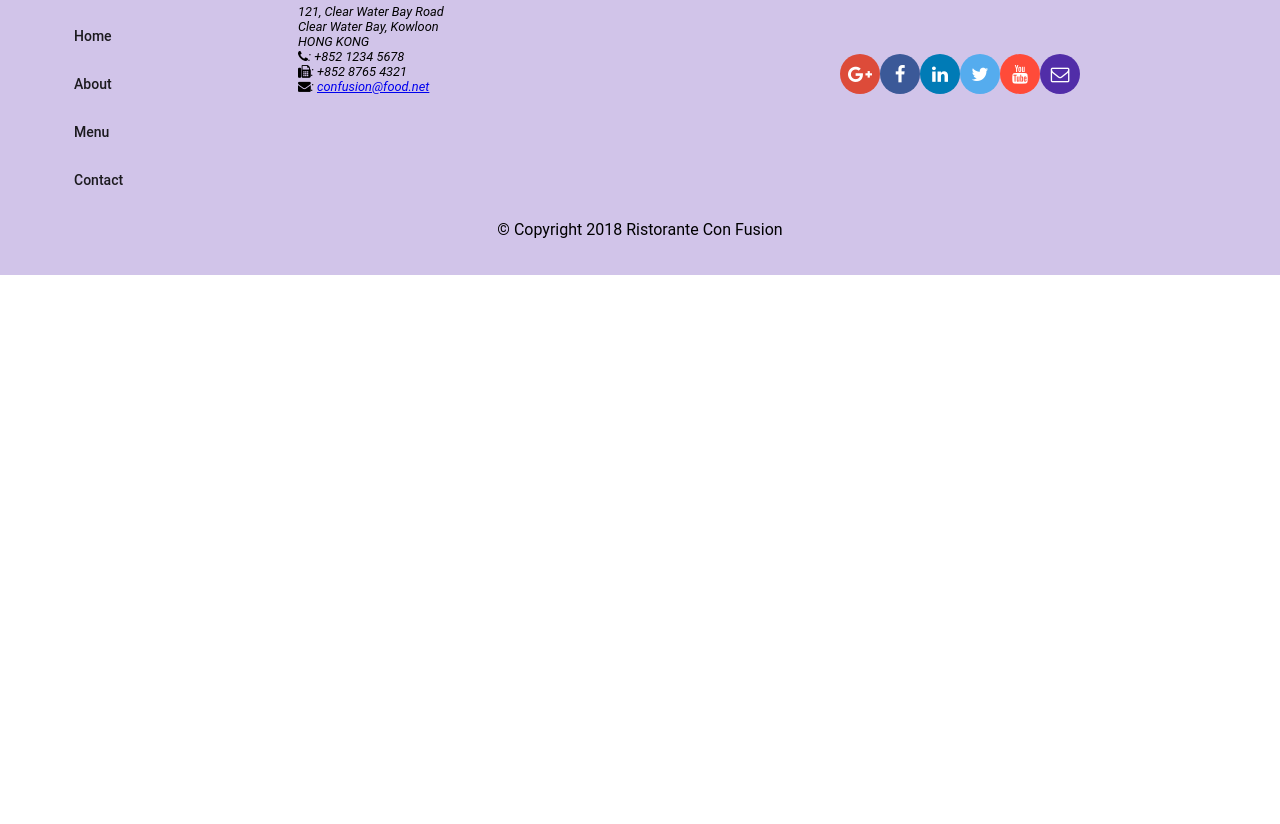
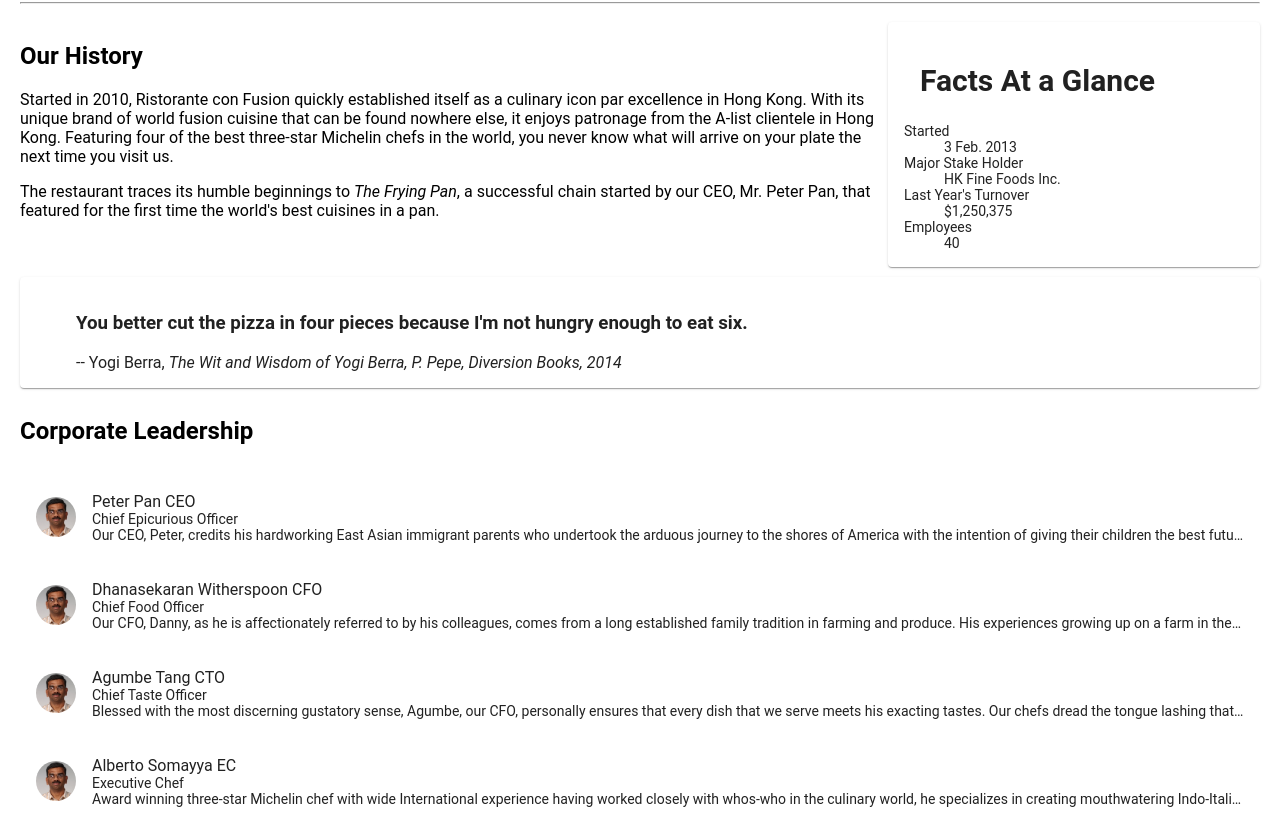
Before and after one commit to miyushan/Angular, an Angular app: page /about in a window 1280 px wide. Before the commit this address led to /. Shown: the part 416-1240 px from the top of the page. Before the commit the page ends 800 px from the top, so only its background shows below. Built offline with nearby package versions, Linux system fonts and the light colour scheme.

Commit message:
Assignment- 2 completed

```diff
--- a/src/app/about/about.component.html
+++ b/src/app/about/about.component.html
@@ -1,3 +1,68 @@
-<p>
-  about works!
-</p>
+<div class="container"
+  fxLayout="column"
+  fxLayoutGap="10px">
+
+  <div fxFlex>
+    <div>
+        <h3>About Us</h3>
+        <hr>
+    </div>
+  </div>
+
+  <div fxFlex>
+    <div fxLayout="column" fxLayout.gt-sm="row">
+      <div fxFlex="70">
+        <h2>Our History</h2>
+        <p>Started in 2010, Ristorante con Fusion quickly established itself as a culinary icon par excellence in Hong Kong. With its unique brand of world fusion cuisine that can be found nowhere else, it enjoys patronage from the A-list clientele in Hong Kong.  Featuring four of the best three-star Michelin chefs in the world, you never know what will arrive on your plate the next time you visit us.</p>
+        <p>The restaurant traces its humble beginnings to <em>The Frying Pan</em>, a successful chain started by our CEO, Mr. Peter Pan, that featured for the first time the world's best cuisines in a pan.</p>
+      </div>
+      <div fxFlex="30">
+        <mat-card>
+          <mat-card-header>
+            <mat-card-title>
+            <h2>Facts At a Glance</h2>
+            </mat-card-title>
+          </mat-card-header>
+          <mat-card-content>
+            <dl>
+              <dt>Started</dt>
+              <dd>3 Feb. 2013</dd>
+              <dt>Major Stake Holder</dt>
+              <dd>HK Fine Foods Inc.</dd>
+              <dt>Last Year's Turnover</dt>
+              <dd>$1,250,375</dd>
+              <dt>Employees</dt>
+              <dd>40</dd>
+            </dl>
+          </mat-card-content>
+        </mat-card>
+      </div>
+    </div>
+  </div>
+
+  <div fxFlex>
+    <mat-card>
+      <blockquote>
+        <h3>You better cut the pizza in four pieces because
+            I'm not hungry enough to eat six.</h3>
+        <footer>-- Yogi Berra,
+          <cite>The Wit and Wisdom of Yogi Berra,
+            P. Pepe, Diversion Books, 2014</cite>
+        </footer>
+      </blockquote>
+    </mat-card>
+  </div>
+
+
+  <div fxFlex>
+    <h2>Corporate Leadership</h2>
+    <mat-list>
+      <mat-list-item  *ngFor="let leader of leaders">
+        <img matListAvatar src="{{leader.image}}">
+        <p matLine>{{leader.name}} {{leader.abbr}}</p>
+        <p matLine>{{leader.designation}}</p>
+        <p matLine>{{leader.description}}</p>
+      </mat-list-item>
+     </mat-list>
+  </div>
+</div>
--- a/src/app/about/about.component.ts
+++ b/src/app/about/about.component.ts
@@ -1,4 +1,8 @@
 import { Component, OnInit } from '@angular/core';
+import { Leader } from '../shared/leader';
+import { LeaderService } from '../services/leader.service';
+import { from } from 'rxjs';
+
 
 @Component({
   selector: 'app-about',
@@ -7,9 +11,12 @@
 })
 export class AboutComponent implements OnInit {
 
-  constructor() { }
+  leaders: Leader[];
+
+  constructor(private leaderservice: LeaderService) { }
 
   ngOnInit() {
+  	 this.leaders = this.leaderservice.getLeaders();
   }
 
 }
--- a/src/app/app-routing/routes.ts
+++ b/src/app/app-routing/routes.ts
@@ -8,6 +8,7 @@
 
 export const routes: Routes =[
     {path: 'home', component: HomeComponent},
+    {path: 'about', component: AboutComponent},
     {path: 'menu', component: MenuComponent},
     {path: 'dishdetail/:id', component: DishdetailComponent },
     {path: 'contactus', component: ContactComponent},
--- a/src/app/app.module.ts
+++ b/src/app/app.module.ts
@@ -23,6 +23,7 @@
 import { ContactComponent } from './contact/contact.component';
 
 import { DishService } from './services/dish.service';
+import { LeaderService } from './services/leader.service';
 import { PromotionService } from './services/promotion.service';
 
 import { AppRoutingModule } from './app-routing/app-routing.module';
@@ -52,7 +53,8 @@
   ],
   providers: [
     DishService,
-    PromotionService
+    PromotionService,
+    LeaderService
   ],
   bootstrap: [AppComponent]
 })
--- a/src/app/header/header.component.html
+++ b/src/app/header/header.component.html
@@ -1,7 +1,7 @@
 <mat-toolbar color="primary">
   <span><img src="/assets/images/logo.png" height=30 width=41></span>
   <a mat-button routerLink='/home' routerLinkActive='active'><span class="fa fa-home fa-lg"></span> Home</a>
-  <a mat-button routerLinkActive='active'><span class="fa fa-info fa-lg"></span> About</a>
+  <a mat-button routerLink='/about'routerLinkActive='active'><span class="fa fa-info fa-lg"></span> About</a>
   <a mat-button routerLink='/menu' routerLinkActive='active'><span class="fa fa-list fa-lg"></span> Menu</a>
   <a mat-button routerLink='/contactus' routerLinkActive='active'><span class="fa fa-address-card fa-lg"></span> Contact</a>
 </mat-toolbar>
--- a/src/app/home/home.component.html
+++ b/src/app/home/home.component.html
@@ -33,4 +33,18 @@
     </mat-card-content>
   </mat-card>
 
+  <mat-card *ngIf="leader" fxFlex>
+    <mat-card-header>
+      <div mat-card-avatar></div>
+      <mat-card-title>
+        <h3>{{leader.name | uppercase}} {{leader.abbr | uppercase}}</h3>
+      </mat-card-title>
+    </mat-card-header>
+    <img mat-card-image src={{leader.image}} alt={{dish.name}}>
+    <mat-card-content>
+      <p>{{leader.designation}}</p>
+      <p>{{leader.description}}</p>
+    </mat-card-content>
+  </mat-card>
+
 </div>
--- a/src/app/home/home.component.ts
+++ b/src/app/home/home.component.ts
@@ -3,6 +3,8 @@
 import { DishService } from '../services/dish.service';
 import { Promotion } from '../shared/promotion';
 import { PromotionService } from '../services/promotion.service';
+import { Leader } from '../shared/leader';
+import { LeaderService } from '../services/leader.service';
 import { from } from 'rxjs';
 
 @Component({
@@ -14,13 +16,16 @@
 
   dish: Dish;
   promotion: Promotion;
+  leader: Leader;
 
   constructor(private dishService: DishService,
-              private promotionService: PromotionService) { }
+              private promotionService: PromotionService,
+              private leaderService: LeaderService) { }
 
   ngOnInit() {
     this.dish = this.dishService.getFeaturedDish();
     this.promotion = this.promotionService.getFeaturedPromotion();
+    this.leader = this.leaderService.getFeaturedleader();
 
   }
 
--- a/src/app/services/dish.service.ts
+++ b/src/app/services/dish.service.ts
@@ -1,6 +1,7 @@
 import { Injectable } from '@angular/core';
 import { Dish } from '../shared/dish';
 import { DISHES } from '../shared/dishses';
+
 
 @Injectable({
   providedIn: 'root'
--- /dev/null
+++ b/src/app/services/leader.service.ts
@@ -0,0 +1,27 @@
+import { Injectable } from '@angular/core';
+import { Leader } from '../shared/leader';
+import { LEADERS } from '../shared/leaders';
+import {Promotion} from '../shared/promotion';
+import {PROMOTIONS} from '../shared/promotions';
+import { from } from 'rxjs';
+
+@Injectable({
+  providedIn: 'root'
+})
+export class LeaderService {
+
+  constructor() { }
+
+  getLeaders(): Leader[]{
+    return LEADERS;
+  }
+
+  getLeader(id: number): Leader {
+    return LEADERS.filter((leader) => (leader.id === id))[0];
+  }
+
+  getFeaturedleader(): Leader {
+    return LEADERS.filter((leader) => leader.featured)[0];
+  }
+
+}
--- /dev/null
+++ b/src/app/shared/leader.ts
@@ -0,0 +1,10 @@
+export class Leader {
+    id: string;
+    name: string;
+    image: string;
+    designation: string;
+    abbr: string;
+    featured: boolean;
+    description: string;
+
+}
--- /dev/null
+++ b/src/app/shared/leaders.ts
@@ -0,0 +1,44 @@
+import { Leader } from './leader';
+
+export const LEADERS: Leader[]= [
+    {
+      id: '0',
+      name: 'Peter Pan',
+      image: '/assets/images/alberto.png',
+      designation: 'Chief Epicurious Officer',
+      abbr: 'CEO',
+      featured: false,
+      // tslint:disable-next-line:max-line-length
+      description: 'Our CEO, Peter, credits his hardworking East Asian immigrant parents who undertook the arduous journey to the shores of America with the intention of giving their children the best future. His mother\'s wizardy in the kitchen whipping up the tastiest dishes with whatever is available inexpensively at the supermarket, was his first inspiration to create the fusion cuisines for which The Frying Pan became well known. He brings his zeal for fusion cuisines to this restaurant, pioneering cross-cultural culinary connections.'
+    },
+    {
+      id: '1',
+      name: 'Dhanasekaran Witherspoon',
+      image: '/assets/images/alberto.png',
+      designation: 'Chief Food Officer',
+      abbr: 'CFO',
+      featured: false,
+      // tslint:disable-next-line:max-line-length
+      description: 'Our CFO, Danny, as he is affectionately referred to by his colleagues, comes from a long established family tradition in farming and produce. His experiences growing up on a farm in the Australian outback gave him great appreciation for varieties of food sources. As he puts it in his own words, Everything that runs, wins, and everything that stays, pays!'
+    },
+    {
+      id: '2',
+      name: 'Agumbe Tang',
+      image: '/assets/images/alberto.png',
+      designation: 'Chief Taste Officer',
+      abbr: 'CTO',
+      featured: false,
+      // tslint:disable-next-line:max-line-length
+      description: 'Blessed with the most discerning gustatory sense, Agumbe, our CFO, personally ensures that every dish that we serve meets his exacting tastes. Our chefs dread the tongue lashing that ensues if their dish does not meet his exacting standards. He lives by his motto, You click only if you survive my lick.'
+    },
+    {
+      id: '3',
+      name: 'Alberto Somayya',
+      image: '/assets/images/alberto.png',
+      designation: 'Executive Chef',
+      abbr: 'EC',
+      featured: true,
+      // tslint:disable-next-line:max-line-length
+      description: 'Award winning three-star Michelin chef with wide International experience having worked closely with whos-who in the culinary world, he specializes in creating mouthwatering Indo-Italian fusion experiences. He says, Put together the cuisines from the two craziest cultures, and you get a winning hit! Amma Mia!'
+    }
+  ];
```
Also changed, not shown: 1 other file (tests, documents, lock files or other folders). Lines whose indentation alone changed are shown as unchanged.
